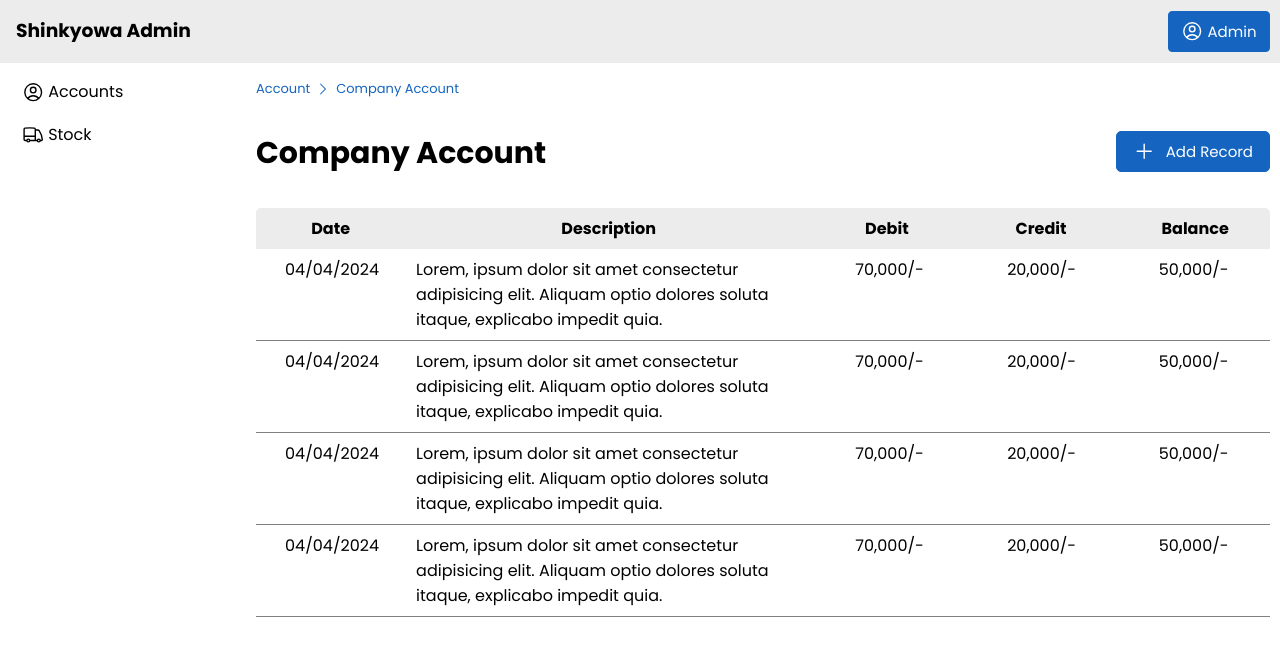
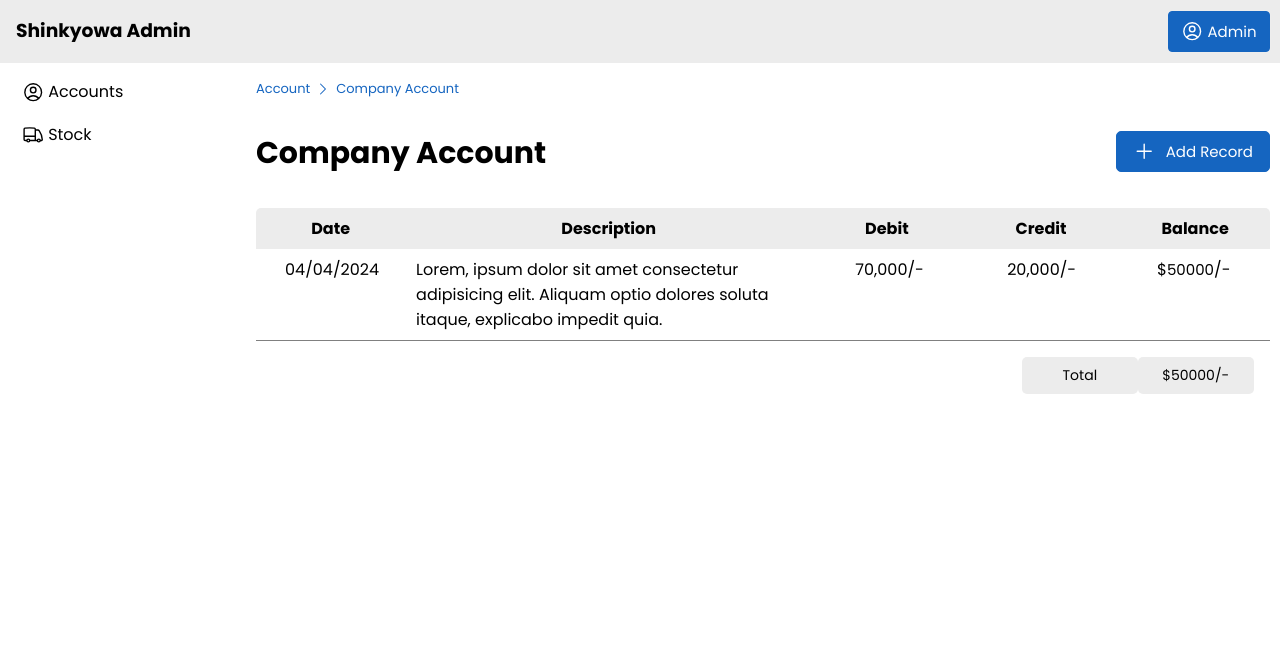
Before and after one commit to MKashanButt/shinkyowa-admin-panel, a React (Create React App) app: page /company-account in a window 1280 px wide. Shown: the top 656 px of the page. Built offline with nearby package versions, Linux system fonts and the light colour scheme; the HTML template or start-up script is replaced by a standard one.

Commit message:
added total feature

```diff
--- a/src/Pages/Accounts/Sub-Pages/CompanyAccount/CompanyAccount.module.css
+++ b/src/Pages/Accounts/Sub-Pages/CompanyAccount/CompanyAccount.module.css
@@ -53,3 +53,17 @@
     display: inline-block;
     width: 40%;
 }
+
+.account tbody tr:last-of-type {
+    border-bottom: none;
+}
+
+.companyBalance {
+    background-color: rgba(236, 236, 236, 1);
+    margin: 1rem 0;
+    font-size: 14px;
+}
+
+.companyBalance:last-of-type {
+    margin-right: 1rem;
+}
--- a/src/Pages/Accounts/Sub-Pages/CompanyAccount/components/Table.jsx
+++ b/src/Pages/Accounts/Sub-Pages/CompanyAccount/components/Table.jsx
@@ -1,7 +1,23 @@
-import React from 'react'
+import React, { useEffect, useState } from 'react'
 import styles from '../CompanyAccount.module.css'
 
 const Table = () => {
+    const [balance, setBalance] = useState()
+
+    useEffect(() => {
+        totalBalance()
+    }, [])
+    function totalBalance() {
+        const balance = document.querySelectorAll('#company-balance');
+        let total = 0
+
+        balance.forEach(elm => {
+            let balance = parseFloat(elm.textContent) || 0;
+            total += balance
+        });
+
+        setBalance(total)
+    }
     return (
         <table className={styles.account}>
             <thead>
@@ -19,28 +35,16 @@ const Table = () => {
                     <td>Lorem, ipsum dolor sit amet consectetur adipisicing elit. Aliquam optio dolores soluta itaque, explicabo impedit quia.</td>
                     <td>70,000/-</td>
                     <td>20,000/-</td>
-                    <td>50,000/-</td>
+                    <td>$ <span id='company-balance'>50000</span>/-</td>
                 </tr>
                 <tr>
-                    <td>04/04/2024</td>
-                    <td>Lorem, ipsum dolor sit amet consectetur adipisicing elit. Aliquam optio dolores soluta itaque, explicabo impedit quia.</td>
-                    <td>70,000/-</td>
-                    <td>20,000/-</td>
-                    <td>50,000/-</td>
-                </tr>
-                <tr>
-                    <td>04/04/2024</td>
-                    <td>Lorem, ipsum dolor sit amet consectetur adipisicing elit. Aliquam optio dolores soluta itaque, explicabo impedit quia.</td>
-                    <td>70,000/-</td>
-                    <td>20,000/-</td>
-                    <td>50,000/-</td>
-                </tr>
-                <tr>
-                    <td>04/04/2024</td>
-                    <td>Lorem, ipsum dolor sit amet consectetur adipisicing elit. Aliquam optio dolores soluta itaque, explicabo impedit quia.</td>
-                    <td>70,000/-</td>
-                    <td>20,000/-</td>
-                    <td>50,000/-</td>
+                    <td></td>
+                    <td></td>
+                    <td></td>
+                    <td></td>
+                    <td></td>
+                    <td className={styles.companyBalance}>Total</td>
+                    <td className={styles.companyBalance}>${balance}/-</td>
                 </tr>
             </tbody>
         </table>
--- a/src/Pages/Accounts/Sub-Pages/CustomerAccount/CustomerAccount.module.css
+++ b/src/Pages/Accounts/Sub-Pages/CustomerAccount/CustomerAccount.module.css
@@ -54,7 +54,6 @@
 .account tbody td {
     display: inline-flex;
     width: 15%;
-    border-radius: 5px;
     padding: 0.5rem;
     justify-content: center;
     align-items: baseline;
@@ -64,3 +63,17 @@
     display: inline-flex;
     width: 40%;
 }
+
+.account tbody tr:last-of-type {
+    border-bottom: none;
+}
+
+.customerBalance {
+    background-color: rgba(236, 236, 236, 1);
+    margin-bottom: 1rem;
+    font-size: 14px;
+}
+
+.customerBalance:last-of-type {
+    margin-right: 0.3rem;
+}
--- a/src/Pages/Accounts/Sub-Pages/CustomerAccount/components/Table.jsx
+++ b/src/Pages/Accounts/Sub-Pages/CustomerAccount/components/Table.jsx
@@ -1,7 +1,23 @@
-import React from 'react'
+import React, { useEffect, useState } from 'react'
 import styles from '../CustomerAccount.module.css'
 
 const Table = () => {
+    const [balance, setBalance] = useState()
+
+    useEffect(() => {
+        totalBalance()
+    }, [])
+    function totalBalance() {
+        const balance = document.querySelectorAll('#customer-balance');
+        let total = 0
+
+        balance.forEach(elm => {
+            let balance = parseFloat(elm.textContent) || 0;
+            total += balance
+        });
+
+        setBalance(total)
+    }
     return (
         <div className={styles.table}>
             <table className={styles.account}>
@@ -24,7 +40,16 @@ const Table = () => {
                         <td>CRF1456</td>
                         <td>$6000</td>
                         <td>08/04/2024</td>
-                        <td>$4000</td>
+                        <td>$<span id='customer-balance'>4000</span></td>
+                    </tr>
+                    <tr>
+                        <td></td>
+                        <td></td>
+                        <td></td>
+                        <td></td>
+                        <td></td>
+                        <td className={styles.customerBalance}>Total</td>
+                        <td className={styles.customerBalance}>${balance}</td>
                     </tr>
                 </tbody>
             </table>
--- a/src/Pages/Accounts/Sub-Pages/Payments/Payments.module.css
+++ b/src/Pages/Accounts/Sub-Pages/Payments/Payments.module.css
@@ -63,3 +63,17 @@
     display: inline-flex;
     width: 35%;
 }
+
+.account tbody tr:last-of-type {
+    border-bottom: none;
+}
+
+.customerPayment {
+    background-color: rgba(236, 236, 236, 1);
+    margin: 1rem 0;
+    font-size: 14px;
+}
+
+.customerPayment:last-of-type {
+    margin-right: 1rem;
+}
--- a/src/Pages/Accounts/Sub-Pages/Payments/components/Table.jsx
+++ b/src/Pages/Accounts/Sub-Pages/Payments/components/Table.jsx
@@ -1,7 +1,23 @@
-import React from 'react'
+import React, { useEffect, useState } from 'react'
 import styles from '../Payments.module.css'
 
 const Table = () => {
+    const [balance, setBalance] = useState()
+
+    useEffect(() => {
+        totalBalance()
+    }, [])
+    function totalBalance() {
+        const balance = document.querySelectorAll('#customer-payment');
+        let total = 0
+
+        balance.forEach(elm => {
+            let balance = parseFloat(elm.textContent) || 0;
+            total += balance
+        });
+
+        setBalance(total)
+    }
     return (
         <table className={styles.account}>
             <thead>
@@ -19,7 +35,16 @@ const Table = () => {
                     <td>04/04/2024</td>
                     <td>Jacob Obrian</td>
                     <td>demo@demo.com</td>
-                    <td>$6000</td>
+                    <td>$<span id='customer-payment'>6000</span></td>
+                </tr>
+                <tr>
+                    <td></td>
+                    <td></td>
+                    <td></td>
+                    <td></td>
+                    <td></td>
+                    <td className={styles.customerPayment}>Total</td>
+                    <td className={styles.customerPayment}>${balance}/-</td>
                 </tr>
             </tbody>
         </table>
```
Also changed, not shown: src/Pages/Accounts/Sub-Pages/CompanyAccount/Form/components/DatePicker.jsx (deleted, +0 -16 lines).
